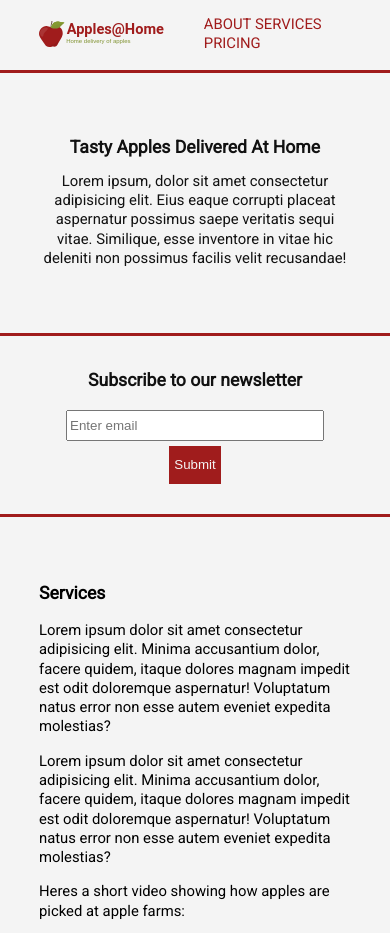
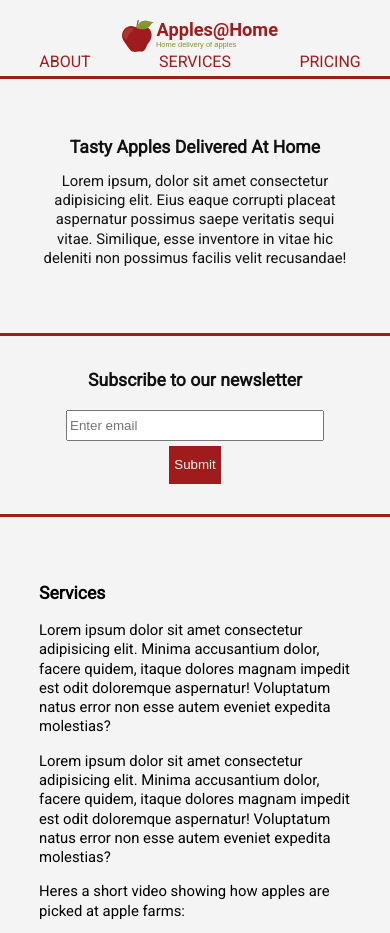
Before and after one commit to beinnor/applesathome, a plain HTML site: page index.html in a window 390 px wide. Shown: the top 933 px of the page. Drawn offline with Linux system fonts and the light colour scheme.

Commit message:
90% finished

```diff
--- a/css/style.css
+++ b/css/style.css
@@ -57,10 +57,19 @@ ul {
 }
 
 #header .container {
+  width: 100%;
   display: flex;
   flex-flow: row nowrap;
   justify-content: space-between;
   align-items: center;
+  margin: 5px 0 5px 5px;
+}
+
+#nav-bar {
+  display: flex;
+  flex-flow: row nowrap;
+  justify-content: space-around;
+  width: 100%;
 }
 
 .nav-link {
@@ -69,11 +78,7 @@ ul {
   text-transform: uppercase;
 }
 
-#header li {
-  display: inline;
-}
-
-#header-img {
+#header img {
   width: 40%;
   max-height: 70px;
 }
@@ -192,6 +197,11 @@ footer {
 /* Media Queries */
 @media(max-width: 768px) {
 
+  #header .container {
+    margin: 0;
+    margin: 3% 0 5px 5px;
+  }
+
   #banner {
     background: none;
     background-color: var(--white);
@@ -201,7 +211,25 @@ footer {
 }
 
 @media(max-width: 400px) {
+
   h1 {
     font-size: 1.1rem;
   }
+
+  #header .container {
+    display: flex;
+    flex-flow: column nowrap;
+    justify-content: space-around;
+    align-items: center;
+    margin: 5% 0 5px 5px;
+  }
+
+  .nav-link {
+    font-size: 16px;
+  }
+
+  #header img {
+
+  }
+
 }
--- a/index.html
+++ b/index.html
@@ -18,11 +18,11 @@
     <div class="container">
       <img id="header-img" src="img/logo.svg" alt="Apples@Home">
       <nav id="nav-bar">
-        <ul>
-          <li><a class="nav-link" href="#banner">About</a></li>
-          <li><a class="nav-link" href="#newsletter">Services</a></li>
-          <li><a class="nav-link" href="#prices">Pricing</a></li>
-        </ul>
+
+          <a class="nav-link" href="#banner">About</a>
+          <a class="nav-link" href="#newsletter">Services</a>
+          <a class="nav-link" href="#prices">Pricing</a>
+
       </nav>
     </div>
   </header>
```
